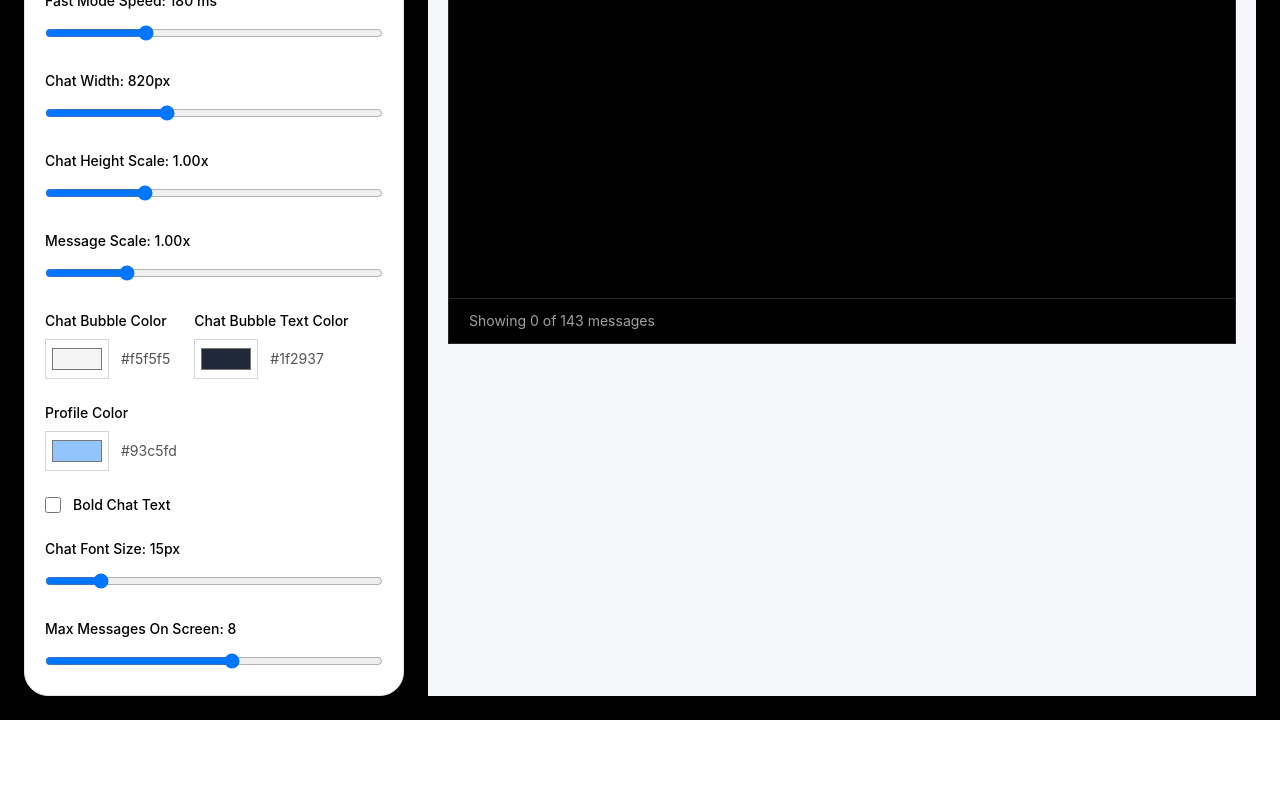
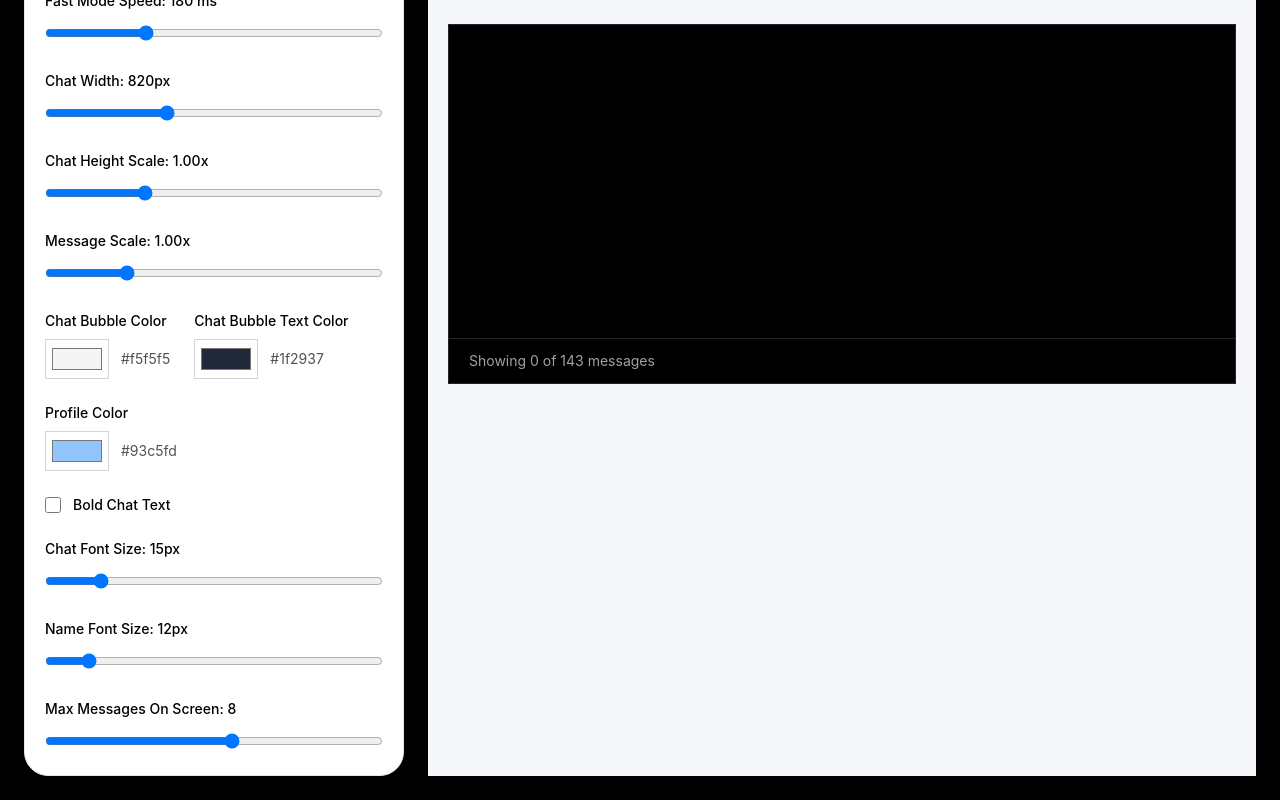
Before and after one commit to caseydalke-hue/Eureka, a React (Vite) app: page / in a window 1280 px wide. Shown: the part 393-1193 px from the top of the page. Before the commit the page ends 1113 px from the top, so only its background shows below. Built offline with nearby package versions, Linux system fonts and the light colour scheme.

Commit message:
Update Eureka Day chat Text Scaling Options

```diff
--- a/src/App.tsx
+++ b/src/App.tsx
@@ -301,6 +301,7 @@ export default function EurekaDayChatSimulator() {
   const [bubbleTextColor, setBubbleTextColor] = useState("#1f2937");
   const [isBubbleTextBold, setIsBubbleTextBold] = useState(false);
   const [chatFontSize, setChatFontSize] = useState(15);
+  const [nameFontSize, setNameFontSize] = useState(12);
   const [chatHeightScale, setChatHeightScale] = useState(1);
   const [messageScale, setMessageScale] = useState(1);
   const [chatWidth, setChatWidth] = useState(820);
@@ -587,6 +588,17 @@ export default function EurekaDayChatSimulator() {
             </div>
 
             <div className="space-y-3">
+              <div className="text-sm font-medium">Name Font Size: {nameFontSize}px</div>
+              <Slider
+                min={10}
+                max={28}
+                step={1}
+                value={[nameFontSize]}
+                onValueChange={(v: number[]) => setNameFontSize(v[0])}
+              />
+            </div>
+
+            <div className="space-y-3">
               <div className="text-sm font-medium">Max Messages On Screen: {maxOnScreen}</div>
               <Slider
                 min={3}
@@ -674,7 +686,7 @@ export default function EurekaDayChatSimulator() {
                             className="font-semibold leading-tight"
                             style={{
                               color: bubbleTextColor,
-                              fontSize: `${chatFontSize * 0.75 * messageScale}px`,
+                              fontSize: `${nameFontSize * messageScale}px`,
                               marginBottom: `${4 * messageScale}px`,
                             }}
                           >
```
